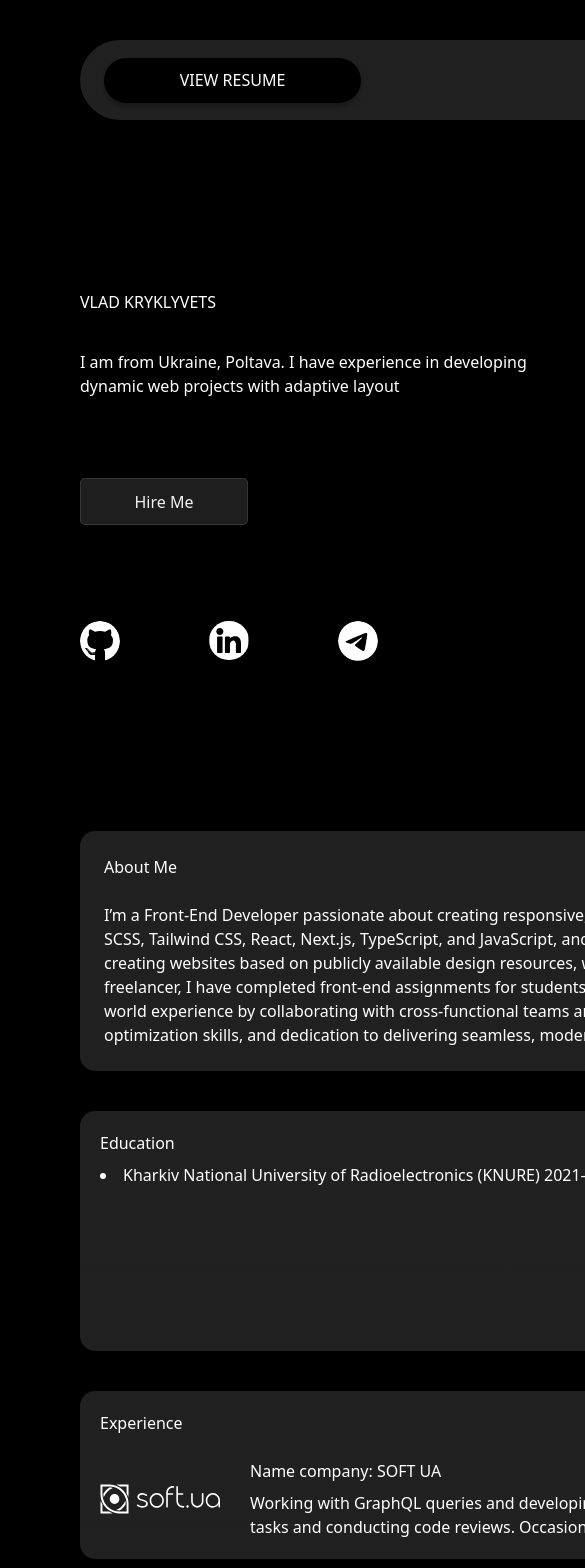
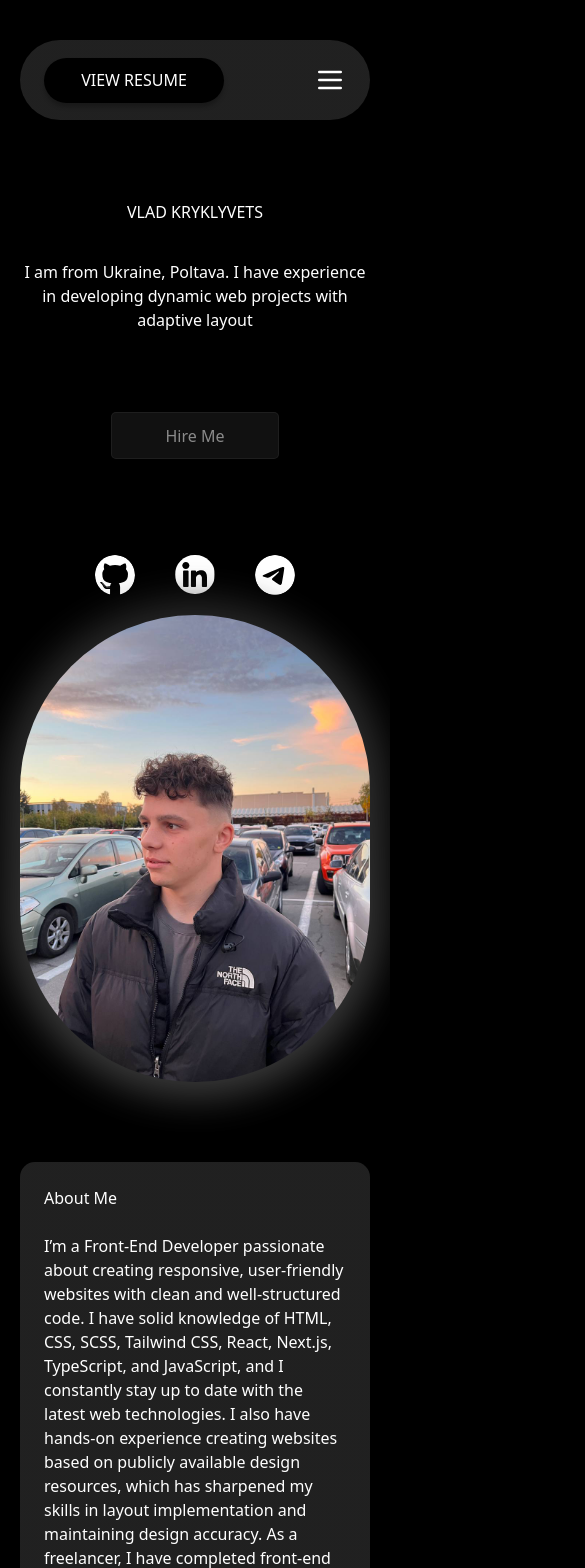
Before and after one commit to Vladyslav9112/portfolio, a Next.js app: page / in a window 390 px wide. Shown: the top 1568 px of the page, 585 px wide, since content can reach past the window. Built offline with nearby package versions, Linux system fonts and the light colour scheme.

Commit message:
made an adaptive layout

```diff
--- a/src/app/components/AboutMe.jsx
+++ b/src/app/components/AboutMe.jsx
@@ -1,7 +1,7 @@
 export default function AboutMe() {
   return (
     <section
-      className="bg-custom-gradient rounded-[15px] w-[1280px] p-6 text-white mb-10 hover:shadow-[0_0_15px_rgba(255,255,255,0.6)] transition duration-200"
+      className="bg-custom-gradient rounded-[15px] p-6 text-white mb-10 hover:shadow-[0_0_15px_rgba(255,255,255,0.6)] transition duration-200"
       id="about"
     >
       <h3 className="mb-6">About Me</h3>
--- a/src/app/components/Contacts.jsx
+++ b/src/app/components/Contacts.jsx
@@ -4,19 +4,20 @@ import { Mail, Phone } from "lucide-react";
 export default function Contacts() {
   return (
     <section
-      className="bg-[#1E1E1E] rounded-2xl p-5 hover:shadow-[0_0_15px_rgba(255,255,255,0.6)] transition duration-200 mb-10 h-[200px] flex flex-col justify-center"
+      className="bg-[#1E1E1E] rounded-2xl p-5 hover:shadow-[0_0_15px_rgba(255,255,255,0.6)] transition duration-200 mb-10 min-h-[200px] flex flex-col justify-center"
       id="contacts"
     >
       <h3 className="text-white text-center mb-10">Contacts:</h3>
-      <div className="text-white flex justify-around items-center">
-        {" "}
+      <div className="text-white flex flex-col md:flex-row items-center justify-center gap-6 lg:gap-0">
+        {/* Блок з іконками */}
+        <div className="flex gap-10 lg:gap-15 mr-0 lg:mr-15">
           <a href="https://github.com/Vladyslav9112" target="_blank">
             <Image
               src="/icons/github.svg"
-            alt="Icon linkedin"
+              alt="Icon github"
               width={40}
               height={40}
-            className="filter transition duration-200 hover:opacity-50"
+              className="filter transition duration-200 hover:opacity-50 w-[30px] h-[30px] lg:w-9 lg:h-9"
             />
           </a>
           <a
@@ -28,7 +29,7 @@ export default function Contacts() {
               alt="Icon linkedin"
               width={40}
               height={40}
-            className="filter transition duration-200 hover:opacity-50"
+              className="filter transition duration-200 hover:opacity-50 w-[30px] h-[30px] lg:w-9 lg:h-9"
             />
           </a>
           <a href="https://t.me/kkryklyvets" target="_blank">
@@ -37,23 +38,36 @@ export default function Contacts() {
               alt="Icon telegram"
               width={40}
               height={40}
-            className="filter transition duration-200 hover:opacity-50"
+              className="filter transition duration-200 hover:opacity-50 w-[30px] h-[30px] lg:w-9 lg:h-9"
             />
           </a>
+        </div>
+
+        {/* Блок з поштою і телефоном */}
+        <div className="flex flex-col sm:flex-row items-center gap-6 lg:gap-15">
           <a
             href="mailto:vlad.kryklyvets9@gmail.com"
             className="text-white flex items-center filter transition duration-200 hover:opacity-50"
           >
-          <Mail width={40} height={40} className="text-white mr-2" />
+            <Mail
+              width={40}
+              height={40}
+              className="text-white mr-2 object-cover w-[30px] h-[30px] lg:w-9 lg:h-9"
+            />
             vlad.kryklyvets9@gmail.com
           </a>
           <a
             href="tel:+380682700256"
             className="text-white flex items-center filter transition duration-200 hover:opacity-50"
           >
-          <Phone width={40} height={40} className="text-white mr-2" />
+            <Phone
+              width={40}
+              height={40}
+              className="text-white mr-2 w-[30px] h-[30px] lg:w-9 lg:h-9"
+            />
             +38 (068) 27-00-256
           </a>
+        </div>
       </div>
     </section>
   );
--- a/src/app/components/Experience.jsx
+++ b/src/app/components/Experience.jsx
@@ -2,14 +2,15 @@ import Image from "next/image";
 
 export default function Experience() {
   return (
-    <section className="w-[1280px] h-auto p-5 text-white bg-custom-gradient rounded-[15px] mb-10 hover:shadow-[0_0_15px_rgba(255,255,255,0.6)] transition duration-200">
+    <section className=" h-auto p-5 text-white bg-custom-gradient rounded-[15px] mb-10 hover:shadow-[0_0_15px_rgba(255,255,255,0.6)] transition duration-200">
       <h3 className="mb-6">Experience</h3>
-      <div className="flex gap-5 w-[620]">
+      <div className="md:flex gap-5 w-[620]">
         <Image
           src="/icons/logoSoftUa.svg"
           alt="Logo Soft Ua"
           width={130}
           height={40}
+          className="mb-4 md:mb-0"
         />
         <div>
           <h5 className="mb-2">Name company: SOFT UA</h5>
--- a/src/app/components/Footer.jsx
+++ b/src/app/components/Footer.jsx
@@ -1,7 +1,9 @@
 export default function Footer() {
   return (
-    <section className="text-white flex justify-between h-[50px]">
-      <p>© 2025 Personal Portfolio. All rights reserved.</p>
+    <section className="text-white sm:flex justify-between h-[50px]">
+      <p className="mb-1 sm:mb-0">
+        © 2025 Personal Portfolio. All rights reserved.
+      </p>
       <p>Vlad Kryklyvets</p>
     </section>
   );
--- a/src/app/components/Freelance.jsx
+++ b/src/app/components/Freelance.jsx
@@ -1,6 +1,6 @@
 export default function Freelance() {
   return (
-    <section className="w-[1280px] h-auto p-5 text-white bg-custom-gradient rounded-[15px] mb-10 hover:shadow-[0_0_15px_rgba(255,255,255,0.6)] transition duration-200">
+    <section className=" h-auto p-5 text-white bg-custom-gradient rounded-[15px] mb-10 hover:shadow-[0_0_15px_rgba(255,255,255,0.6)] transition duration-200">
       <div>
         <h4 className="mb-4 text-bold">Freelance Front-End Developer</h4>
         <ul className="list-disc pl-5 text-white text-sm space-y-1 mb-3">
--- a/src/app/components/Header.jsx
+++ b/src/app/components/Header.jsx
@@ -1,33 +1,66 @@
+"use client";
+import { useState } from "react";
 import ContentWrapper from "./global/ContentWrapper";
-import animation from "../styles/animation.css";
+import { Menu, X } from "lucide-react";
+import "../styles/animation.css";
 
 export default function Header() {
+  const [menuOpen, setMenuOpen] = useState(false);
+
+  const handleLinkClick = () => {
+    setMenuOpen(false);
+  };
+
   return (
-    <section
-      className="w-[1280px] bg-custom-gradient rounded-[100px] mt-10 h-20 flex items-center justify-between text-white px-6 mb-20"
-      id="home"
-    >
+    <header className="z-50 scroll-auto sticky top-0">
+      <section className="bg-custom-gradient rounded-[100px] mt-10 h-20 flex items-center justify-between text-white px-6 mb-20">
         <a
           href="https://drive.google.com/file/d/1PzA30Nk7wqVgQpLwaYO5vCiYvMqs4Dhs/view?usp=sharing"
           target="_blank"
-        className="bg-black shadow-[0_4px_4px_rgba(0,0,0,0.25)] rounded-[100px] w-[257px] h-[45px] flex justify-center items-center hover:shadow-[0_0_15px_rgba(255,255,255,0.6)] hover:scale-105 transition duration-200"
+          className="bg-black shadow-[0_4px_4px_rgba(0,0,0,0.25)] rounded-[100px] w-[180px] lg:w-[257px] h-[45px] flex justify-center items-center hover:shadow-[0_0_15px_rgba(255,255,255,0.6)] hover:scale-105 transition duration-200"
         >
           <p>VIEW RESUME</p>
         </a>
-      <nav className="gap-15 ">
-        <a href="#home" className="mr-15 lineUnderText">
-          Home
+
+        {/* Desktop Nav */}
+        <nav className="hidden md:flex">
+          {["home", "about", "projects", "contacts"].map((id) => (
+            <a
+              key={id}
+              href={`#${id}`}
+              className="mr-10 lg:mr-15 lineUnderText capitalize"
+            >
+              {id}
             </a>
-        <a href="#about" className="mr-15 lineUnderText">
-          About
+          ))}
+        </nav>
+
+        {/* Burger Icon */}
+        <button
+          className="md:hidden text-white z-50"
+          onClick={() => setMenuOpen(!menuOpen)}
+        >
+          {menuOpen ? <X size={32} /> : <Menu size={32} />}
+        </button>
+      </section>
+
+      {/* Mobile Menu Overlay */}
+      {menuOpen && (
+        <div className="fixed inset-0 bg-opacity-60 backdrop-blur-md flex justify-center items-center transition-all duration-300">
+          <nav className="flex flex-col space-y-6 text-white text-2xl text-center">
+            {["home", "about", "projects", "contacts"].map((id) => (
+              <a
+                key={id}
+                href={`#${id}`}
+                onClick={handleLinkClick}
+                className="hover:underline"
+              >
+                {id.charAt(0).toUpperCase() + id.slice(1)}
               </a>
-        <a href="#projects" className="mr-15 lineUnderText">
-          Projects
-        </a>
-        <a href="#contacts" className="mr-15 lineUnderText">
-          Contacts
-        </a>
+            ))}
           </nav>
-    </section>
+        </div>
+      )}
+    </header>
   );
 }
--- a/src/app/components/HeroSection.jsx
+++ b/src/app/components/HeroSection.jsx
@@ -2,10 +2,10 @@ import Image from "next/image";
 
 export default function HeroSection() {
   return (
-    <section className="w-[1280px] flex justify-between text-white mb-20">
-      <div className="flex flex-col justify-center">
+    <section className="flex flex-col lg:flex-row justify-between items-center text-white mb-20">
+      <div className="flex flex-col justify-center items-center lg:items-start text-center lg:text-start mb-5 lg:mb-0">
         <h1 className="mb-9">VLAD KRYKLYVETS</h1>
-        <p className="mb-20 w-[461px]">
+        <p className="mb-20 max-w-[461px]">
           I am from Ukraine, Poltava. I have experience in developing dynamic
           web projects with adaptive layout
         </p>
@@ -15,7 +15,7 @@ export default function HeroSection() {
         >
           Hire Me
         </a>
-        <div className="flex gap-[89px]">
+        <div className="flex gap-10 md:gap-[89px]">
           <a href="https://github.com/Vladyslav9112" target="_blank">
             <Image
               src="/icons/github.svg"
@@ -48,7 +48,7 @@ export default function HeroSection() {
           </a>
         </div>
       </div>
-      <div className="relative w-[552px] h-[551px] rounded-full">
+      <div className="relative max-w-[552px] max-h-[551px] sm:rounded-full rounded-15px items">
         <div className="absolute -inset-4 rounded-full bg-[linear-gradient(180deg,#363636_5%,#5a5a5a_115%)] opacity-70 blur-[18px]"></div>
         <Image
           src="/Me.jpg"
@@ -56,7 +56,7 @@ export default function HeroSection() {
           width={551}
           height={551}
           priority
-          className="relative w-full h-full rounded-full object-cover"
+          className="w-[551px] max-h-[551px] relative rounded-full object-cover"
         />
       </div>
     </section>
--- a/src/app/components/Messages.jsx
+++ b/src/app/components/Messages.jsx
@@ -1,16 +1,21 @@
 export default function Messages() {
   return (
     <section className=" flex justify-center items-center mb-10" id="message">
-      <div className="bg-[#1E1E1E] p-5 rounded-2xl text-white w-[600px]">
+      <div className="bg-[#1E1E1E] p-5 rounded-2xl text-white w-[620px]">
         <h3 className="mb-15 text-center">Send me a message</h3>
-        <form id="contactForm" className="flex flex-col gap-4">
+        <form
+          action="https://formspree.io/f/xblygake"
+          method="POST"
+          className="flex flex-col gap-4"
+        >
+          <div className="">
             <p>Name:</p>
             <input
               type="text"
               name="name"
               placeholder="Enter your name"
               required
-            className="mb-2 bg-custom-gradient p-2 rounded"
+              className="mb-2 bg-custom-gradient p-2 rounded w-full"
             />
             <p>Email:</p>
             <input
@@ -18,8 +23,9 @@ export default function Messages() {
               name="email"
               placeholder="Enter your email"
               required
-            className="mb-2 bg-custom-gradient p-2 rounded"
+              className="mb-2 bg-custom-gradient p-2 rounded w-full"
             />
+          </div>
           <p>Message:</p>
           <textarea
             name="message"
--- a/src/app/components/ResumeDetails.jsx
+++ b/src/app/components/ResumeDetails.jsx
@@ -1,7 +1,7 @@
 export default function ResumeDetails() {
   return (
-    <section className="mb-10 text-white flex">
-      <div className="bg-custom-gradient w-[620px] h-[240px] rounded-[15px] p-5 mr-10 hover:shadow-[0_0_15px_rgba(255,255,255,0.6)] transition duration-200">
+    <section className="mb-10 text-white md:flex">
+      <div className="bg-custom-gradient w-full md:w-[620px] h-[240px] rounded-[15px] p-5 md:mr-10 mb-10 md:mb-0 hover:shadow-[0_0_15px_rgba(255,255,255,0.6)] transition duration-200">
         <h4 className="mb-2">Education</h4>
         <ul className="list-disc list-inside">
           <li>
@@ -9,7 +9,7 @@ export default function ResumeDetails() {
           </li>
         </ul>
       </div>
-      <div className="bg-custom-gradient w-[620px] h-[240px] rounded-[15px] p-5 hover:shadow-[0_0_15px_rgba(255,255,255,0.6)] transition duration-200">
+      <div className="bg-custom-gradient w-full md:w-[620px] h-[240px] rounded-[15px] p-5 hover:shadow-[0_0_15px_rgba(255,255,255,0.6)] transition duration-200">
         <h4 className="mb-2">Languages</h4>
         <ul className="list-disc list-inside pl-2 marker:text-sm marker:text-gray-400">
           <li>Ukrainian — Native speaker</li>
--- a/src/app/components/TechnicalSkills.jsx
+++ b/src/app/components/TechnicalSkills.jsx
@@ -18,18 +18,18 @@ export default function TechnicalSkills() {
     { name: "Figma", icon: "/icons/TechnicalSkills/Figma.svg" },
   ];
   return (
-    <section className="flex flex-wrap gap-6 mb-10">
+    <section className="grid grid-cols-1 sm:grid-cols-2 md:grid-cols-3 lg:grid-cols-4 gap-6 mb-10">
       {skills.map((skill) => (
         <div
           key={skill.name}
-          className="w-[162px] h-[162px] bg-[#1E1E1E] rounded-2xl shadow-md flex flex-col items-center justify-center transition-transform duration-200 hover:scale-105 hover:shadow-[0_0_15px_rgba(255,255,255,0.6)]"
+          className="w-full h-[162px] bg-[#1E1E1E] rounded-2xl shadow-md flex flex-col items-center justify-center transition-transform duration-200 hover:scale-105 hover:shadow-[0_0_15px_rgba(255,255,255,0.6)]"
         >
           <Image
             src={skill.icon}
             alt={skill.name}
             width={62}
             height={62}
-            className="mb-2"
+            className="mb-2 object-cover"
           />
           <p className="text-white text-sm font-medium">{skill.name}</p>
         </div>
--- a/src/app/components/global/ContentWrapper.jsx
+++ b/src/app/components/global/ContentWrapper.jsx
@@ -1,3 +1,7 @@
 export default function ContentWrapper({ children }) {
-  return <section className="mx-auto w-[1440px] px-20">{children}</section>;
+  return (
+    <section className="mx-auto xl:w-[1440px] px-5 md:px-10 xl:px-20">
+      {children}
+    </section>
+  );
 }
--- a/src/app/layout.js
+++ b/src/app/layout.js
@@ -5,7 +5,7 @@ import "./styles/animation.css";
 export default function RootLayout({ children }) {
   return (
     <html lang="en">
-      <body className="bg-black">{children}</body>
+      <body className="bg-black text-white">{children}</body>
     </html>
   );
 }
```
Lines whose indentation alone changed are shown as unchanged.
